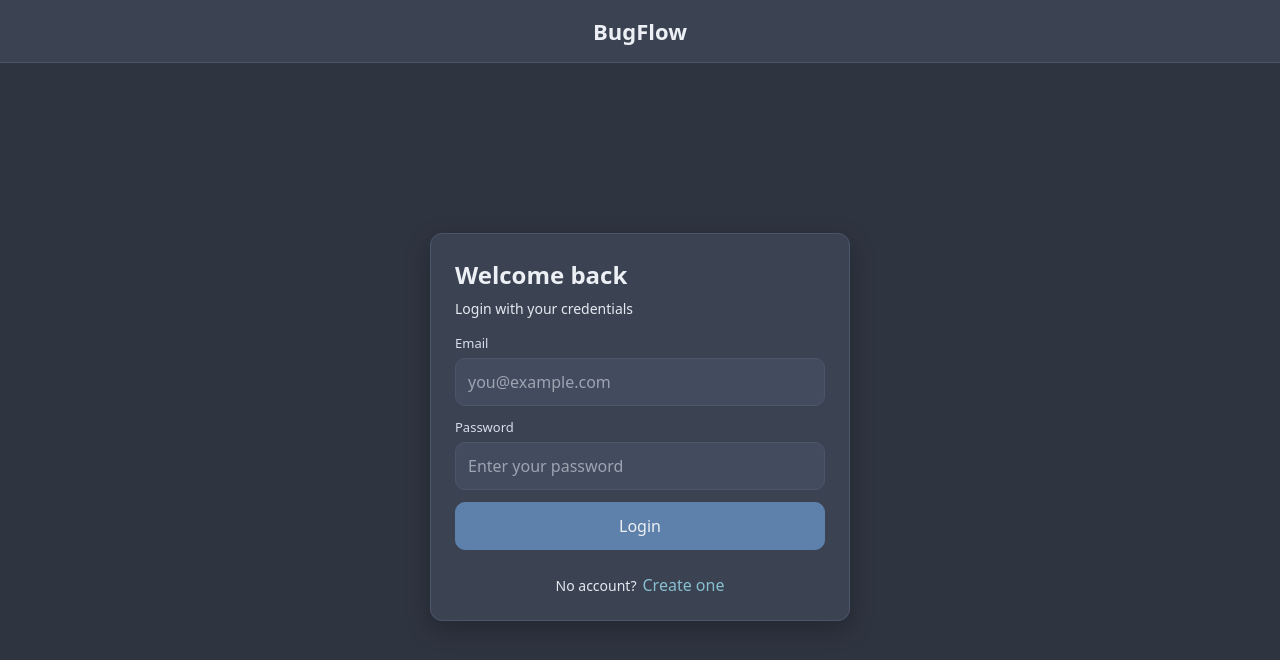
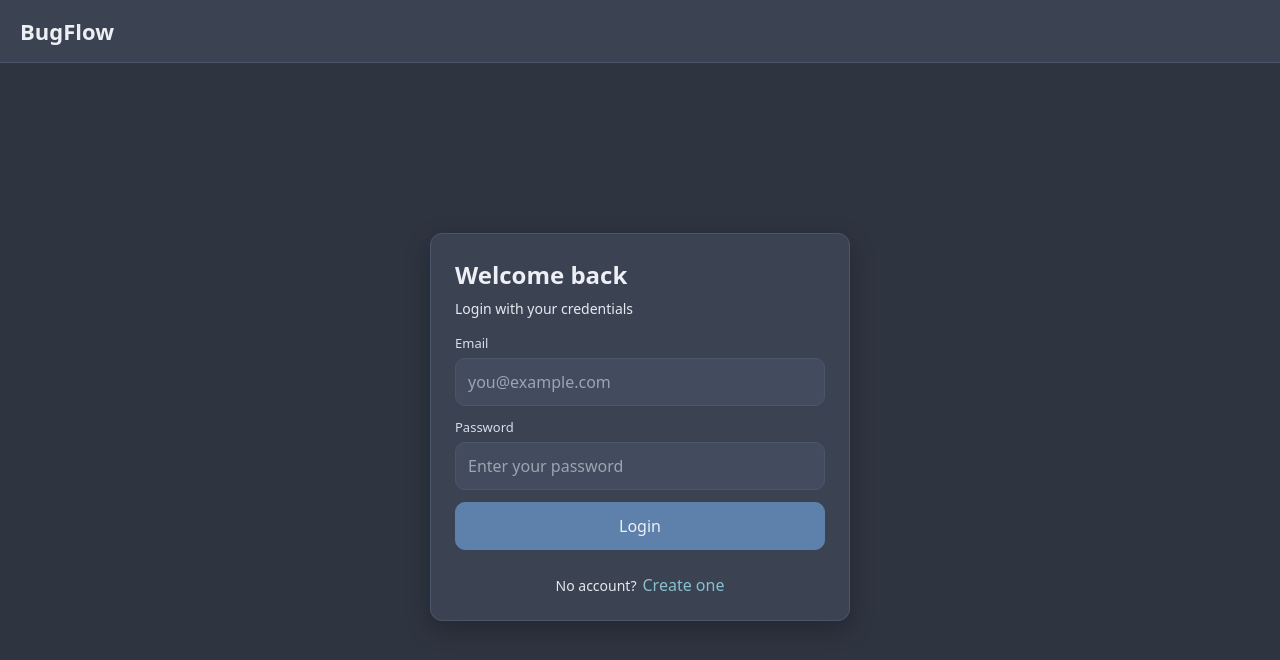
Before and after one commit to abijith-2002/bugflow-frontend, a React (Create React App) app in the folder WebFrontend/: page /login in a window 1280 px wide. Shown: the top 660 px of the page. Built offline with nearby package versions, Linux system fonts and the light colour scheme; the HTML template or start-up script is replaced by a standard one; a web font is replaced by a local one.

Commit message:
CheckPoint - cg2c9e7a25

```diff
--- a/WebFrontend/src/index.css
+++ b/WebFrontend/src/index.css
@@ -85,10 +85,10 @@ input, button, select, textarea {
   width: 100%;
   display: flex;
   align-items: center;
-  justify-content: center;
+  justify-content: flex-start; /* left-align content */
   background: var(--surface);
   border-bottom: 1px solid var(--border);
-  padding: 16px 12px;
+  padding: 16px 20px; /* add a touch more left padding for visual balance */
   position: sticky; /* stays at the top of scroll */
   top: 0;
   z-index: 10;
```
Also changed, not shown: 2 other files (tests, documents, lock files or other folders).
